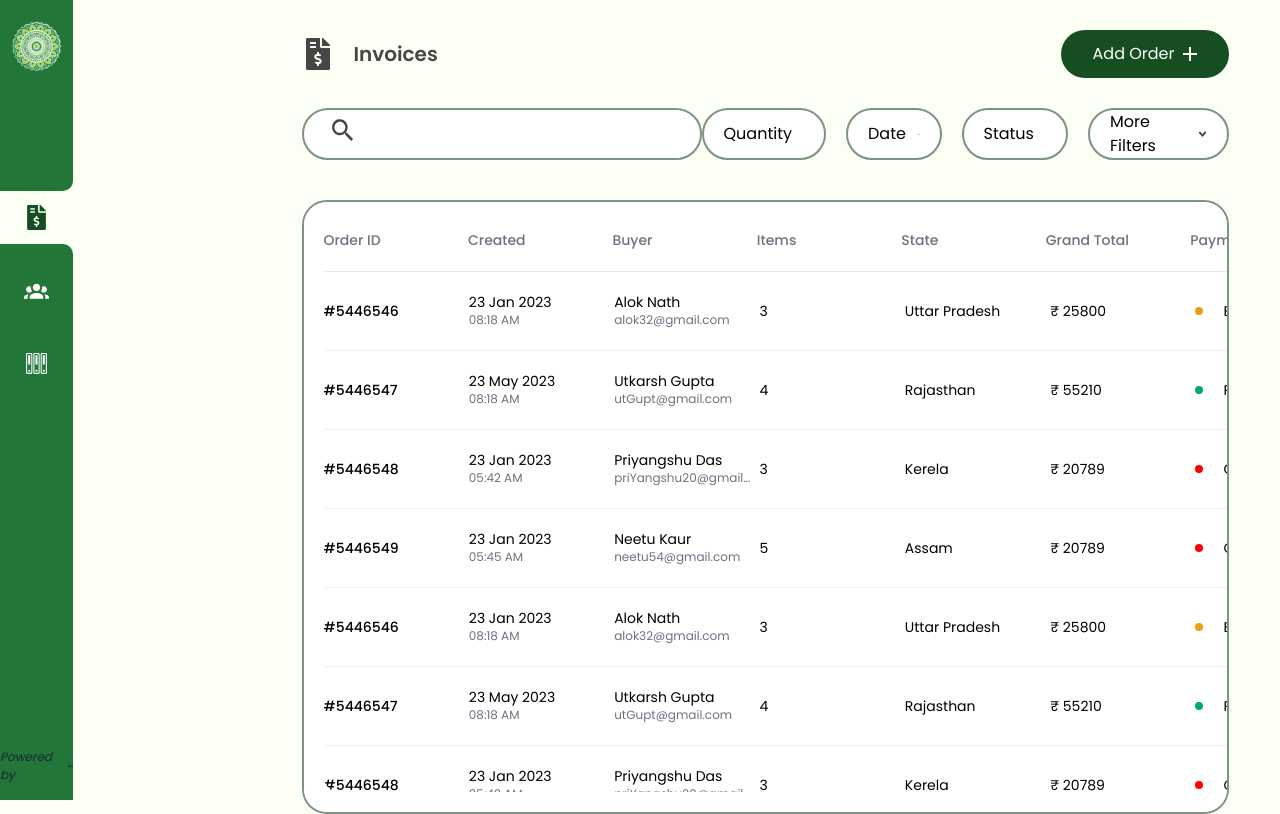
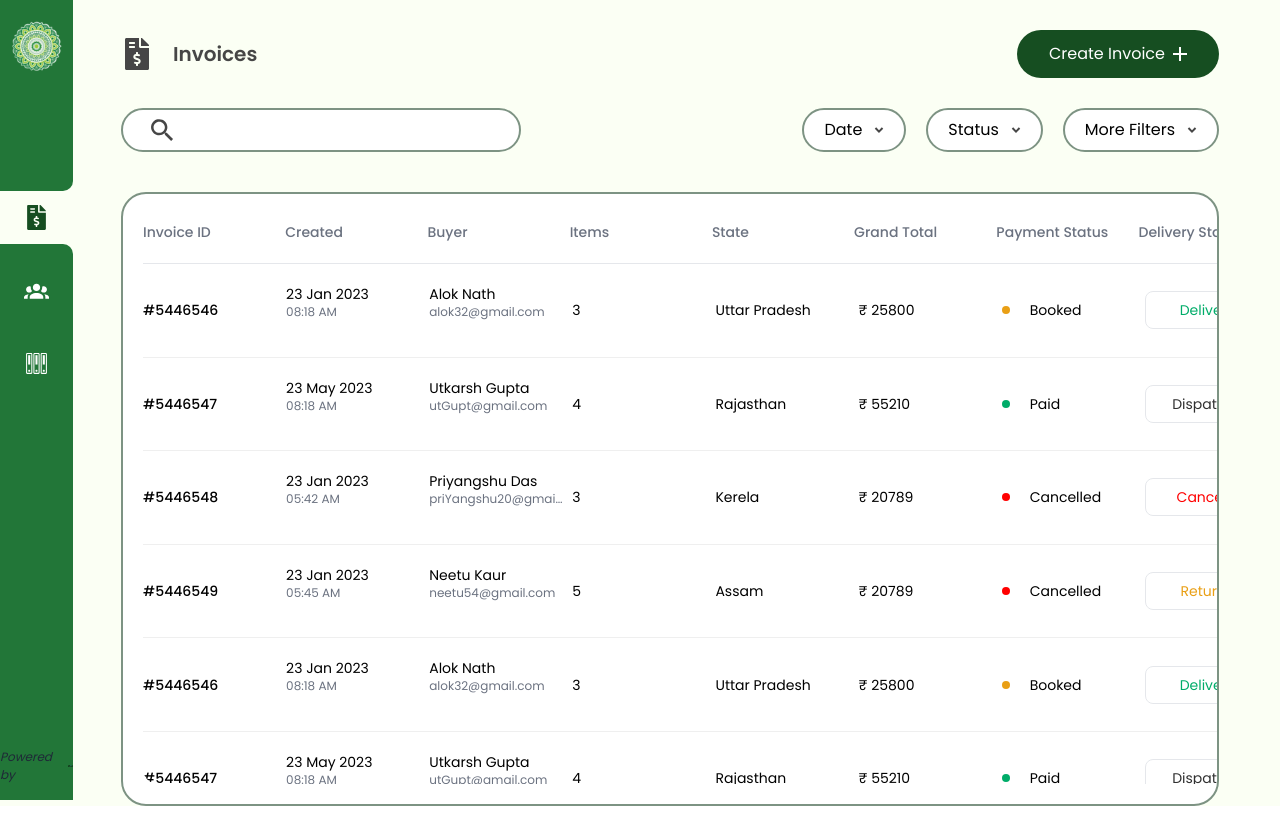
Before and after one commit to Aayan-ekoinfomatics/realvedic-admin-invoicing, a React (Vite) app: page /invoices in a window 1280 px wide. Built offline with nearby package versions, Linux system fonts and the light colour scheme; no server answers.

Commit message:
adjusted invoice page

```diff
--- a/src/App.jsx
+++ b/src/App.jsx
@@ -48,7 +48,7 @@ function App() {
       {/* sidebar */}
       {location?.pathname.includes("/login") ? "" : <Sidebar />}
 
-      <div className="w-full pl-[250px] poppins">
+      <div className="w-full pl-[60px] 2xl:pl-[250px] poppins">
         {/* {location?.pathname.includes("/login") ? "" : <Header />} */}
 
         <Routes>
--- a/src/mockApi/orderPageApi.js
+++ b/src/mockApi/orderPageApi.js
@@ -1,9 +1,9 @@
 import delete_btn from "../assets/icons/delete.svg";
 import edit from "../assets/icons/edit.png";
 
-const order_data = {
+const invoice_data = {
   titles: [
-    "Order ID",
+    "Invoice ID",
     "Created",
     "Buyer",
     "Items",
@@ -17,7 +17,7 @@ const order_data = {
   ],
   content: [
     {
-      order_id: 5446546,
+      invoice_id: 5446546,
       created: 1674461923,
       buyer: {
         name: "Alok Nath",
@@ -32,7 +32,7 @@ const order_data = {
       delivery_status: "Delivered",
     },
     {
-      order_id: 5446547,
+      invoice_id: 5446547,
       created: 1684829920,
       buyer: {
         name: "Utkarsh Gupta",
@@ -52,7 +52,7 @@ const order_data = {
       delivery_status: "Dispatched",
     },
     {
-      order_id: 5446548,
+      invoice_id: 5446548,
       created: 1674452572,
       buyer: {
         name: "Priyangshu Das",
@@ -67,7 +67,7 @@ const order_data = {
       delivery_status: "Cancelled",
     },
     {
-      order_id: 5446549,
+      invoice_id: 5446549,
       created: 1674452725,
       buyer: {
         name: "Neetu Kaur",
@@ -88,7 +88,7 @@ const order_data = {
       delivery_status: "Returned",
     },
     {
-      order_id: 5446546,
+      invoice_id: 5446546,
       created: 1674461923,
       buyer: {
         name: "Alok Nath",
@@ -103,7 +103,7 @@ const order_data = {
       delivery_status: "Delivered",
     },
     {
-      order_id: 5446547,
+      invoice_id: 5446547,
       created: 1684829920,
       buyer: {
         name: "Utkarsh Gupta",
@@ -123,7 +123,7 @@ const order_data = {
       delivery_status: "Dispatched",
     },
     {
-      order_id: 5446548,
+      invoice_id: 5446548,
       created: 1674452572,
       buyer: {
         name: "Priyangshu Das",
@@ -138,7 +138,7 @@ const order_data = {
       delivery_status: "Cancelled",
     },
     {
-      order_id: 5446549,
+      invoice_id: 5446549,
       created: 1674452725,
       buyer: {
         name: "Neetu Kaur",
@@ -159,7 +159,7 @@ const order_data = {
       delivery_status: "Returned",
     },
     {
-      order_id: 5446546,
+      invoice_id: 5446546,
       created: 1674461923,
       buyer: {
         name: "Alok Nath",
@@ -174,7 +174,7 @@ const order_data = {
       delivery_status: "Delivered",
     },
     {
-      order_id: 5446547,
+      invoice_id: 5446547,
       created: 1684829920,
       buyer: {
         name: "Utkarsh Gupta",
@@ -194,7 +194,7 @@ const order_data = {
       delivery_status: "Dispatched",
     },
     {
-      order_id: 5446548,
+      invoice_id: 5446548,
       created: 1674452572,
       buyer: {
         name: "Priyangshu Das",
@@ -209,7 +209,7 @@ const order_data = {
       delivery_status: "Cancelled",
     },
     {
-      order_id: 5446549,
+      invoice_id: 5446549,
       created: 1674452725,
       buyer: {
         name: "Neetu Kaur",
@@ -264,4 +264,4 @@ const order_data = {
   ],
 };
 
-export default order_data;
+export default invoice_data;
--- a/src/pages/BuyersPage.jsx
+++ b/src/pages/BuyersPage.jsx
@@ -1,6 +1,7 @@
 import React, { useEffect, useState } from "react";
 import product_data from "../mockApi/productPageApi";
 import search from "../assets/icons/search.png";
+
 import ReactPaginate from "react-paginate";
 import buyer_data from "../mockApi/buyPageApi";
 
--- a/src/pages/InvoicePage.jsx
+++ b/src/pages/InvoicePage.jsx
@@ -1,6 +1,6 @@
 import React, { useState } from "react";
 // mock data
-import order_data from "../mockApi/orderPageApi";
+import invoice_data from "../mockApi/orderPageApi";
 // time
 import moment from "moment";
 // assets
@@ -9,6 +9,8 @@ import add_icon from "../assets/img/mainPages/add_icon.svg";
 import search_icon from "../assets/img/mainPages/search_icon.svg";
 import down_arrow from "../assets/img/mainPages/down-arrow.svg";
 import KeyboardArrowDownRoundedIcon from "@mui/icons-material/KeyboardArrowDownRounded";
+import delete_icon from "../assets/icons/delete_icon.svg";
+import edit_icon from "../assets/icons/edit_icon.svg";
 
 const InvoicePage = () => {
   // local states
@@ -23,15 +25,15 @@ const InvoicePage = () => {
 
         <div>
           <button className="bg-[#164E21] text-white rounded-full flex items-center p-3 px-8 gap-2 active:scale-95 transition-all ">
-            <span>Add Order</span>
+            <span>Create Invoice</span>
             <img src={add_icon} alt="" />
           </button>
         </div>
       </div>
 
       {/* search and filters */}
-      <div className=" w-[90%] mx-auto mt-5 flex">
-        <div className="border-[#7d9383] border-2 rounded-full bg-white flex overflow-hidden px-5 w-full max-w-[400px]">
+      <div className=" w-[90%] mx-auto mt-5 flex flex-col lg:flex-row gap-5">
+        <div className="border-[#7d9383] border-2 rounded-full bg-white flex items-center overflow-hidden px-5 w-full lg:max-w-[400px] ">
           <label htmlFor="search_order" className=" p-2  pr-0">
             <img src={search_icon} className="w-[25px]" alt="" />
           </label>
@@ -42,29 +44,29 @@ const InvoicePage = () => {
           />
         </div>
 
-        <div className="w-full flex gap-5 justify-end">
-          <div className="border-[#7d9383] border-2 rounded-full bg-white px-5 flex gap-3 items-center">
+        <div className="w-full flex gap-5 justify-start lg:justify-end">
+          {/* <div className="border-[#7d9383] border-2 p-3 rounded-full bg-white px-5 flex gap-3 items-center">
             <h1>Quantity</h1>
             <div>
               <img src={down_arrow} alt="quantity" />
             </div>
-          </div>
+          </div> */}
 
-          <div className="border-[#7d9383] border-2 rounded-full bg-white px-5 flex gap-3 items-center">
+          <div className="border-[#7d9383] border-2 p-2 rounded-full bg-white px-5 flex gap-3 items-center">
             <h1>Date</h1>
             <div>
               <img src={down_arrow} alt="date" />
             </div>
           </div>
 
-          <div className="border-[#7d9383] border-2 rounded-full bg-white px-5 flex gap-3 items-center">
+          <div className="border-[#7d9383] border-2 p-2 rounded-full bg-white px-5 flex gap-3 items-center">
             <h1>Status</h1>
             <div>
               <img src={down_arrow} alt="status" />
             </div>
           </div>
 
-          <div className="border-[#7d9383] border-2 rounded-full bg-white px-5 flex gap-3 items-center">
+          <div className="border-[#7d9383] border-2 p-2 rounded-full bg-white px-5 flex gap-3 items-center">
             <h1>More Filters</h1>
             <div>
               <img src={down_arrow} alt="more filters" />
@@ -75,10 +77,11 @@ const InvoicePage = () => {
 
       {/* invoices */}
       <div className=" w-[90%] mx-auto mt-10">
-        <div className=" rounded-[25px]   overflow-x-scroll border-[#7d9383] border-2 bg-white  p-5">
-          <div className="min-w-[1300px]">
+        <div className=" rounded-[25px]   overflow-hidden  border-[#7d9383] border-2 bg-white  p-0">
+          <div className="overflow-x-scroll ">
+            <div className="min-w-[1300px]  rounded-[25px] p-5 pr-0 ">
               <div className="w-full grid grid-cols-9 text-gray-500 text-[14px] font-[500]  rounded-t-[15px] pr-2 border-b py-2 pb-5 gap-2 ">
-              {order_data?.titles?.map((data, index) => {
+                {invoice_data?.titles?.map((data, index) => {
                   return (
                     <div
                       key={index}
@@ -96,8 +99,9 @@ const InvoicePage = () => {
                   );
                 })}
               </div>
+
               <div className="w-full  rounded-b-[15px]  text-[13px] text-[#464646] h-[65vh] overflow-y-scroll ">
-              {order_data?.content
+                {invoice_data?.content
                   ?.filter((filterValue) => {
                     if (searchData === "") {
                       return filterValue;
@@ -105,7 +109,7 @@ const InvoicePage = () => {
                       filterValue?.buyer
                         ?.toLowerCase()
                         ?.includes(searchData?.toLowerCase()) ||
-                    filterValue?.order_id
+                      filterValue?.invoice_id
                         ?.toLowerCase()
                         ?.includes(searchData?.toLowerCase()) ||
                       filterValue?.destination_state
@@ -125,7 +129,7 @@ const InvoicePage = () => {
                     >
                       <div className="w-full flex items-center ">
                         <p className="text-black font-medium cursor-pointer">
-                        #{data?.order_id}
+                          #{data?.invoice_id}
                         </p>
                       </div>
                       <div className="w-full ">
@@ -195,9 +199,20 @@ const InvoicePage = () => {
                           </p>
                         )}
                       </div>
-                    <div className="flex cursor-pointer  justify-center items-center px-2">
-                      <div className=" w-fit ">
-                        <KeyboardArrowDownRoundedIcon />
+                      <div className="w-full py-4 flex justify-center items-center gap-6">
+                        <div>
+                          <img
+                            src={edit_icon}
+                            className="cursor-pointer w-[20px]"
+                            alt=""
+                          />
+                        </div>
+                        <div>
+                          <img
+                            src={delete_icon}
+                            className="cursor-pointer w-[16px]"
+                            alt=""
+                          />
                         </div>
                       </div>
                     </div>
@@ -207,6 +222,7 @@ const InvoicePage = () => {
           </div>
         </div>
       </div>
+    </div>
   );
 };
 
```
Also changed, not shown: src/assets/icons/delete_icon.svg (added), src/assets/icons/edit_icon.svg (added). Lines whose indentation alone changed are shown as unchanged.
